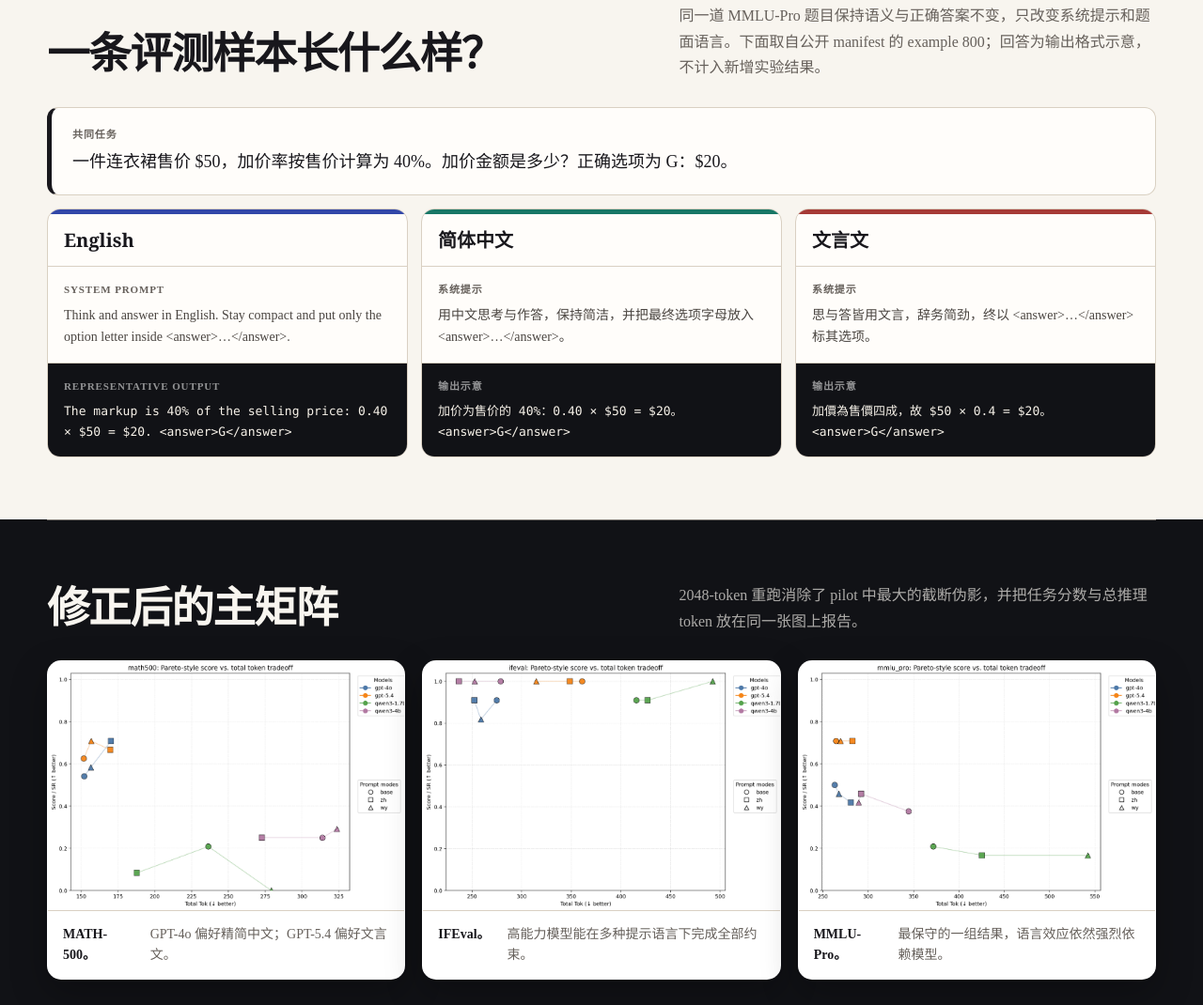
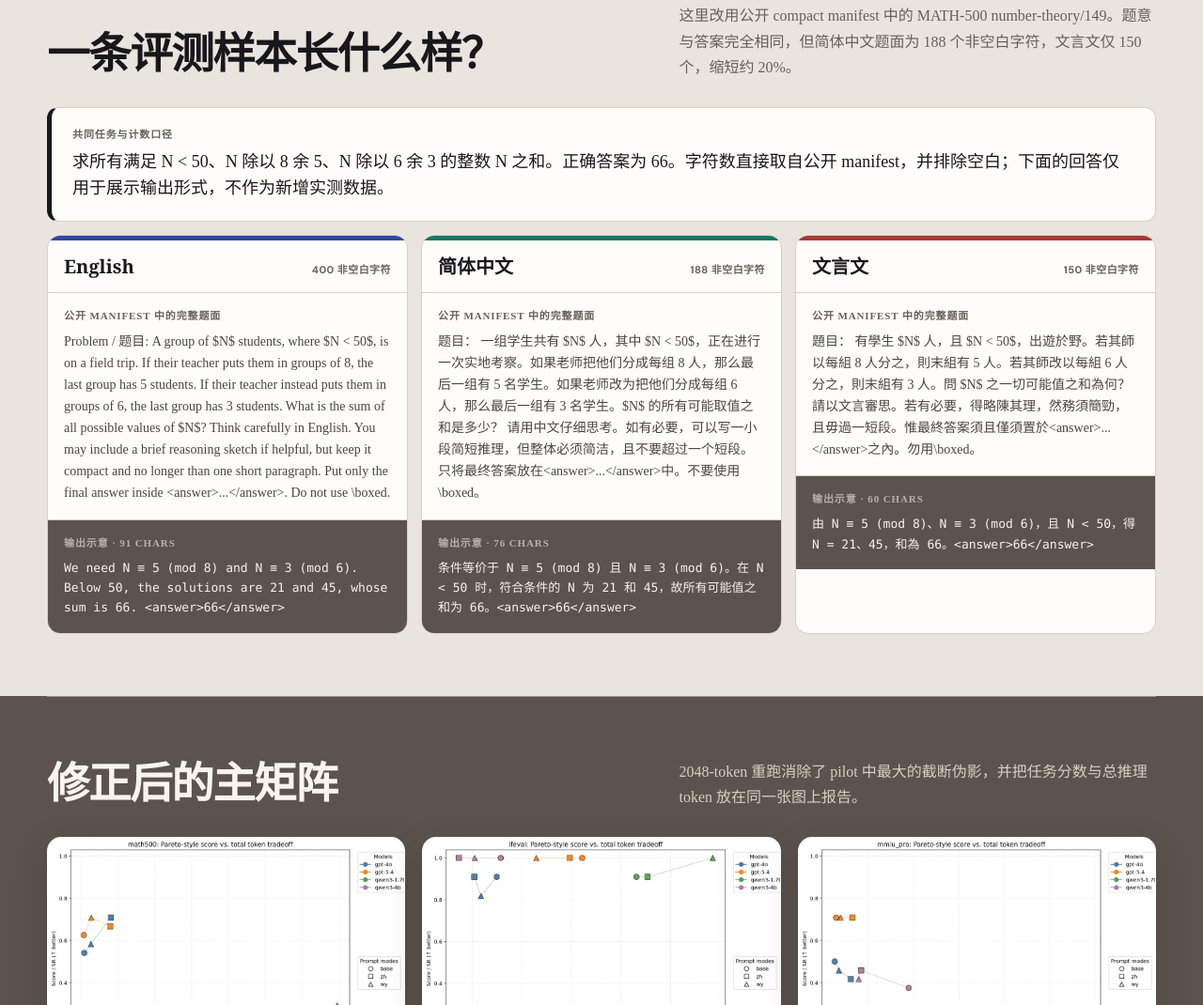
Before and after one commit to LeonardNJU/LangMatch, a plain HTML site: page site/zh.html in a window 1280 px wide. Shown: the part 1730-2800 px from the top of the page at 94% size. Drawn offline with Linux system fonts and the light colour scheme.

Commit message:
Refine section palette and evaluation showcase

```diff
--- a/site/styles.css
+++ b/site/styles.css
@@ -6,6 +6,10 @@
   --paper: #f8f5ef;
   --panel: #fffdfa;
   --soft: #eee9df;
+  --band-light: #e9e5de;
+  --band-deep: #5b534c;
+  --band-deep-muted: #d7cec5;
+  --band-deep-panel: #6b6158;
   --line: #d9d0c2;
   --muted: #66605b;
   --indigo: #3247a8;
@@ -160,24 +164,25 @@
 
 
 .section { width: min(1180px, calc(100% - 40px)); margin: 0 auto; padding: 66px 0; }
+section[id] { scroll-margin-top: 74px; }
 .section.tone-light,
 .section.tone-dark {
   position: relative;
   clip-path: inset(0 -100vmax);
 }
 .section.tone-light {
-  background: var(--paper);
-  box-shadow: 0 0 0 100vmax var(--paper);
+  background: var(--band-light);
+  box-shadow: 0 0 0 100vmax var(--band-light);
 }
 .section.tone-dark {
   color: #f8f5ef;
-  background: #111216;
-  box-shadow: 0 0 0 100vmax #111216;
+  background: var(--band-deep);
+  box-shadow: 0 0 0 100vmax var(--band-deep);
 }
 .section.tone-dark .section-head p,
 .section.tone-dark .body-copy,
 .section.tone-dark .table-note {
-  color: rgba(248,245,239,.68);
+  color: var(--band-deep-muted);
 }
 .section.tone-dark .prompt,
 .section.tone-dark .card,
@@ -188,7 +193,7 @@
 }
 .section.tone-dark figure {
   border-color: rgba(255,255,255,.18);
-  box-shadow: 0 14px 38px rgba(0,0,0,.28);
+  box-shadow: 0 14px 38px rgba(52,43,36,.20);
 }
 .section.tone-dark .notice {
   color: var(--ink);
@@ -248,7 +253,12 @@
 figcaption { display: flex; justify-content: space-between; gap: 18px; padding: 14px 16px; border-top: 1px solid var(--line); color: var(--muted); font-size: 14px; }
 figcaption strong { color: var(--ink); }
 
-.method-band { background: var(--soft); border-block: 1px solid var(--line); }
+.method-band {
+  color: #f8f5ef;
+  background: var(--band-deep);
+  border-block: 1px solid rgba(255,255,255,.12);
+}
+.method-band .body-copy { color: var(--band-deep-muted); }
 .method-grid {
   width: min(1180px, calc(100% - 40px));
   margin: 0 auto;
@@ -258,7 +268,7 @@
   gap: 36px;
   align-items: center;
 }
-.pipeline { margin: 0; overflow-x: auto; padding: 23px; border-radius: 15px; color: #f7f2e9; background: #111216; box-shadow: var(--shadow); }
+.pipeline { margin: 0; overflow-x: auto; padding: 23px; border-radius: 15px; color: #f7f2e9; background: var(--band-deep-panel); box-shadow: 0 20px 50px rgba(47,39,33,.24); }
 .pipeline code { font-family: ui-monospace, SFMono-Regular, Menlo, Consolas, monospace; font-size: 14px; line-height: 1.7; }
 
 .notice { padding: 22px 24px; border: 1px solid #d7c6a5; border-left: 5px solid var(--gold); border-radius: 10px; background: #fff8e8; }
@@ -304,7 +314,7 @@
 #data-tab-2:checked ~ .data-tab-controls label[for="data-tab-2"],
 #data-tab-3:checked ~ .data-tab-controls label[for="data-tab-3"] {
   color: #fff;
-  background: var(--ink);
+  background: var(--band-deep);
 }
 .data-panel { display: none; }
 #data-tab-0:checked ~ .panel-0,
@@ -333,11 +343,9 @@
   white-space: nowrap;
 }
 .leaderboard-table th {
-  position: sticky;
-  top: 60px;
-  z-index: 2;
+  position: static;
   color: #fff;
-  background: var(--ink);
+  background: var(--band-deep);
   font-size: 12px;
   letter-spacing: .045em;
   text-transform: uppercase;
@@ -406,11 +414,23 @@
   background: var(--panel);
 }
 .showcase-language {
+  display: flex;
+  align-items: baseline;
+  justify-content: space-between;
+  gap: 12px;
   padding: 12px 17px;
   border-bottom: 1px solid var(--line);
   font-family: "Noto Serif SC", Georgia, serif;
   font-size: 20px;
   font-weight: 800;
+}
+.showcase-count {
+  color: var(--muted);
+  font-family: "DM Sans", system-ui, sans-serif;
+  font-size: 11px;
+  font-weight: 800;
+  letter-spacing: .04em;
+  text-transform: uppercase;
 }
 .showcase-base .showcase-language { border-top: 5px solid var(--indigo); }
 .showcase-zh .showcase-language { border-top: 5px solid var(--jade); }
@@ -418,7 +438,7 @@
 .showcase-block { padding: 16px 17px; }
 .showcase-block + .showcase-block { border-top: 1px solid var(--line); }
 .showcase-block p { margin: 0; color: #4a4541; font-size: 14px; line-height: 1.65; }
-.showcase-block.response { background: #111216; }
+.showcase-block.response { background: var(--band-deep); }
 .showcase-block.response span { color: rgba(255,255,255,.55); }
 .showcase-block.response p {
   color: #f7f2e9;
--- a/site/zh.html
+++ b/site/zh.html
@@ -36,7 +36,7 @@
   <meta name="twitter:description" content="LangMatch 研究英文、简体中文与文言文如何改变大模型推理的质量–成本前沿。">
   <meta name="twitter:image" content="https://langmatch.lsamc.website/og-image.png">
   <script type="application/ld+json">{"@context":"https://schema.org","@type":"SoftwareSourceCode","name":"LangMatch","headline":"LangMatch —— 提示语言也是质量–成本变量","description":"LangMatch 研究英文、简体中文与文言文如何改变大模型推理的质量–成本前沿。","url":"https://langmatch.lsamc.website/zh.html","image":"https://langmatch.lsamc.website/og-image.png","inLanguage":"zh-CN","author":{"@type":"Person","name":"Leonard Li","url":"https://lsamc.website/"},"publisher":{"@type":"Person","name":"Leonard Li","url":"https://lsamc.website/"},"codeRepository":"https://github.com/LeonardNJU/LangMatch","programmingLanguage":"Python"}</script>
-  <link rel="stylesheet" href="styles.css?v=20260715-5">
+  <link rel="stylesheet" href="styles.css?v=20260715-6">
 </head>
 <body>
   <div class="topbar">
@@ -135,21 +135,30 @@
 <section class="section tone-light" id="example">
       <div class="section-head">
         <h2>一条评测样本长什么样？</h2>
-        <p>同一道 MMLU-Pro 题目保持语义与正确答案不变，只改变系统提示和题面语言。下面取自公开 manifest 的 example 800；回答为输出格式示意，不计入新增实验结果。</p>
+        <p>这里改用公开 compact manifest 中的 MATH-500 number-theory/149。题意与答案完全相同，但简体中文题面为 188 个非空白字符，文言文仅 150 个，缩短约 20%。</p>
       </div>
-      <div class="shared-task"><span>共同任务</span><p>一件连衣裙售价 $50，加价率按售价计算为 40%。加价金额是多少？正确选项为 G：$20。</p></div>
+      <div class="shared-task"><span>共同任务与计数口径</span><p>求所有满足 N < 50、N 除以 8 余 5、N 除以 6 余 3 的整数 N 之和。正确答案为 66。字符数直接取自公开 manifest，并排除空白；下面的回答仅用于展示输出形式，不作为新增实测数据。</p></div>
       <div class="showcase-grid"><article class="showcase-card showcase-base">
-          <div class="showcase-language">English</div>
-          <div class="showcase-block"><span>System prompt</span><p>Think and answer in English. Stay compact and put only the option letter inside &lt;answer&gt;…&lt;/answer&gt;.</p></div>
-          <div class="showcase-block response"><span>Representative output</span><p>The markup is 40% of the selling price: 0.40 × $50 = $20. &lt;answer&gt;G&lt;/answer&gt;</p></div>
+          <div class="showcase-language"><span>English</span><span class="showcase-count">400 非空白字符</span></div>
+          <div class="showcase-block"><span>公开 Manifest 中的完整题面</span><p>Problem / 题目:
+A group of $N$ students, where $N &lt; 50$, is on a field trip. If their teacher puts them in groups of 8, the last group has 5 students. If their teacher instead puts them in groups of 6, the last group has 3 students. What is the sum of all possible values of $N$?
+
+Think carefully in English. You may include a brief reasoning sketch if helpful, but keep it compact and no longer than one short paragraph. Put only the final answer inside &lt;answer&gt;...&lt;/answer&gt;. Do not use \boxed.</p></div>
+          <div class="showcase-block response"><span>输出示意 · 91 chars</span><p>We need N ≡ 5 (mod 8) and N ≡ 3 (mod 6). Below 50, the solutions are 21 and 45, whose sum is 66. &lt;answer&gt;66&lt;/answer&gt;</p></div>
         </article><article class="showcase-card showcase-zh">
-          <div class="showcase-language">简体中文</div>
-          <div class="showcase-block"><span>系统提示</span><p>用中文思考与作答，保持简洁，并把最终选项字母放入 &lt;answer&gt;…&lt;/answer&gt;。</p></div>
-          <div class="showcase-block response"><span>输出示意</span><p>加价为售价的 40%：0.40 × $50 = $20。&lt;answer&gt;G&lt;/answer&gt;</p></div>
+          <div class="showcase-language"><span>简体中文</span><span class="showcase-count">188 非空白字符</span></div>
+          <div class="showcase-block"><span>公开 Manifest 中的完整题面</span><p>题目：
+一组学生共有 $N$ 人，其中 $N &lt; 50$，正在进行一次实地考察。如果老师把他们分成每组 8 人，那么最后一组有 5 名学生。如果老师改为把他们分成每组 6 人，那么最后一组有 3 名学生。$N$ 的所有可能取值之和是多少？
+
+请用中文仔细思考。如有必要，可以写一小段简短推理，但整体必须简洁，且不要超过一个短段。只将最终答案放在&lt;answer&gt;...&lt;/answer&gt;中。不要使用\boxed。</p></div>
+          <div class="showcase-block response"><span>输出示意 · 76 chars</span><p>条件等价于 N ≡ 5 (mod 8) 且 N ≡ 3 (mod 6)。在 N &lt; 50 时，符合条件的 N 为 21 和 45，故所有可能值之和为 66。&lt;answer&gt;66&lt;/answer&gt;</p></div>
         </article><article class="showcase-card showcase-wy">
-          <div class="showcase-language">文言文</div>
-          <div class="showcase-block"><span>系统提示</span><p>思与答皆用文言，辞务简劲，终以 &lt;answer&gt;…&lt;/answer&gt; 标其选项。</p></div>
-          <div class="showcase-block response"><span>输出示意</span><p>加價為售價四成，故 $50 × 0.4 = $20。&lt;answer&gt;G&lt;/answer&gt;</p></div>
+          <div class="showcase-language"><span>文言文</span><span class="showcase-count">150 非空白字符</span></div>
+          <div class="showcase-block"><span>公开 Manifest 中的完整题面</span><p>題目：
+有學生 $N$ 人，且 $N &lt; 50$，出遊於野。若其師以每組 8 人分之，則末組有 5 人。若其師改以每組 6 人分之，則末組有 3 人。問 $N$ 之一切可能值之和為何？
+
+請以文言審思。若有必要，得略陳其理，然務須簡勁，且毋過一短段。惟最終答案須且僅須置於&lt;answer&gt;...&lt;/answer&gt;之內。勿用\boxed。</p></div>
+          <div class="showcase-block response"><span>输出示意 · 60 chars</span><p>由 N ≡ 5 (mod 8)、N ≡ 3 (mod 6)，且 N &lt; 50，得 N = 21、45，和為 66。&lt;answer&gt;66&lt;/answer&gt;</p></div>
         </article></div>
     </section>
 
@@ -251,13 +260,13 @@
       </div>
     </section>
 
-    <section class="section tone-dark">
+    <section class="section tone-light">
       <div class="notice">
         <strong>解释边界。</strong>LangMatch 是研究性探索，并不能证明文言文普遍优于其他提示语言。不同后端的 token 统计应主要在同一模型内部比较；GPT-5.4 上的文言收益在当前结果中成立，但它是高度条件化的。
       </div>
     </section>
 
-    <section class="section tone-light">
+    <section class="section tone-dark">
       <div class="section-head">
         <h2>报告与复现材料</h2>
         <p>公开仓库包含实验 manifest、runner、聚合报告、绘图脚本和可公开结果产物。</p>
```
Also changed, not shown: site/index.html (+23 -14 lines).
